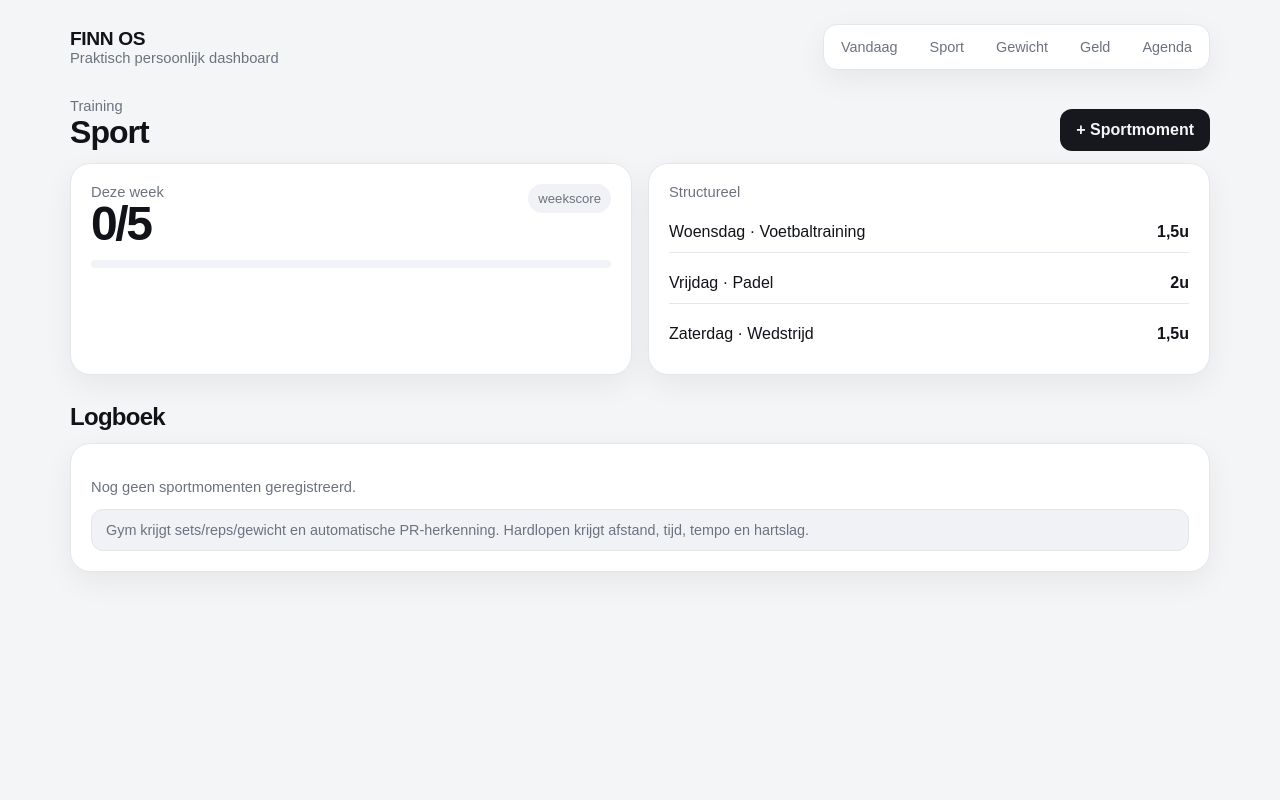
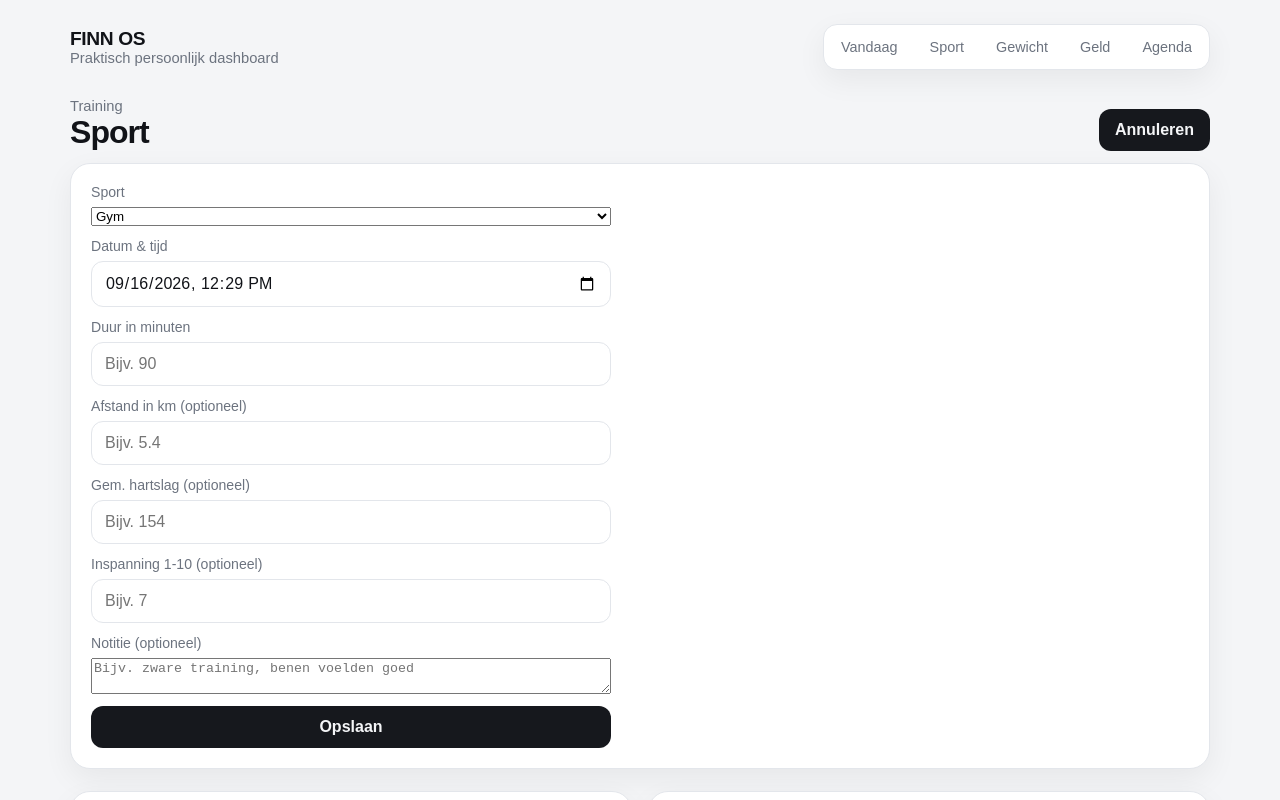
Before and after one commit to FinntheGit/finn-os, a Next.js app: page /sport in a window 1280 px wide. Both pictures are taken after a click on the button "+ Sportmoment". Shown: the top 800 px of the page. Built offline with nearby package versions, Linux system fonts and the light colour scheme; no server answers; the database is empty.

Commit message:
Refactor SportPage component and enhance functionality

```diff
--- a/src/app/sport/page.tsx
+++ b/src/app/sport/page.tsx
@@ -1,25 +1,370 @@
+"use client";
+
+import { FormEvent, useEffect, useMemo, useState } from "react";
+import { createClient } from "@/lib/supabase/client";
+
+type SportSession = {
+  id: string;
+  sport_type: "football" | "padel" | "gym" | "running" | "swimming";
+  started_at: string;
+  duration_minutes: number | null;
+  distance_km: number | null;
+  avg_heart_rate: number | null;
+  perceived_effort: number | null;
+  notes: string | null;
+};
+
+const SPORT_LABELS: Record<SportSession["sport_type"], string> = {
+  football: "Voetbal",
+  padel: "Padel",
+  gym: "Gym",
+  running: "Hardlopen",
+  swimming: "Zwemmen",
+};
+
 export default function SportPage() {
+  const [sessions, setSessions] = useState<SportSession[]>([]);
+  const [showForm, setShowForm] = useState(false);
+  const [loading, setLoading] = useState(true);
+  const [saving, setSaving] = useState(false);
+  const [message, setMessage] = useState("");
+
+  async function loadSessions() {
+    setLoading(true);
+    setMessage("");
+
+    try {
+      const supabase = createClient();
+
+      const { data, error } = await supabase
+        .from("sport_sessions")
+        .select(
+          "id, sport_type, started_at, duration_minutes, distance_km, avg_heart_rate, perceived_effort, notes"
+        )
+        .order("started_at", { ascending: false });
+
+      if (error) {
+        setMessage(error.message);
+        return;
+      }
+
+      setSessions(
+        (data ?? []).map((item) => ({
+          ...item,
+          duration_minutes:
+            item.duration_minutes === null ? null : Number(item.duration_minutes),
+          distance_km:
+            item.distance_km === null ? null : Number(item.distance_km),
+          avg_heart_rate:
+            item.avg_heart_rate === null ? null : Number(item.avg_heart_rate),
+          perceived_effort:
+            item.perceived_effort === null
+              ? null
+              : Number(item.perceived_effort),
+        }))
+      );
+    } catch (error) {
+      setMessage(
+        error instanceof Error ? error.message : "Sportmomenten laden mislukt."
+      );
+    } finally {
+      setLoading(false);
+    }
+  }
+
+  useEffect(() => {
+    loadSessions();
+  }, []);
+
+  async function submitSession(e: FormEvent<HTMLFormElement>) {
+    e.preventDefault();
+    setSaving(true);
+    setMessage("");
+
+    const form = new FormData(e.currentTarget);
+
+    const sportType = String(
+      form.get("sport_type")
+    ) as SportSession["sport_type"];
+
+    const startedAt = String(form.get("started_at") || "");
+    const durationRaw = String(form.get("duration_minutes") || "").trim();
+    const distanceRaw = String(form.get("distance_km") || "").trim();
+    const heartRateRaw = String(form.get("avg_heart_rate") || "").trim();
+    const effortRaw = String(form.get("perceived_effort") || "").trim();
+    const notes = String(form.get("notes") || "").trim();
+
+    try {
+      const supabase = createClient();
+
+      const {
+        data: { user },
+        error: userError,
+      } = await supabase.auth.getUser();
+
+      if (userError || !user) {
+        setMessage("Je bent niet ingelogd.");
+        setSaving(false);
+        return;
+      }
+
+      const { error } = await supabase.from("sport_sessions").insert({
+        user_id: user.id,
+        sport_type: sportType,
+        started_at: new Date(startedAt).toISOString(),
+        duration_minutes: durationRaw ? Number(durationRaw) : null,
+        distance_km: distanceRaw ? Number(distanceRaw) : null,
+        avg_heart_rate: heartRateRaw ? Number(heartRateRaw) : null,
+        perceived_effort: effortRaw ? Number(effortRaw) : null,
+        notes: notes || null,
+      });
+
+      if (error) {
+        setMessage(error.message);
+        setSaving(false);
+        return;
+      }
+
+      setShowForm(false);
+      await loadSessions();
+    } catch (error) {
+      setMessage(
+        error instanceof Error ? error.message : "Opslaan mislukt."
+      );
+    } finally {
+      setSaving(false);
+    }
+  }
+
+  const sessionsThisWeek = useMemo(() => {
+    const now = new Date();
+
+    const startOfWeek = new Date(now);
+    const day = startOfWeek.getDay();
+    const diffToMonday = day === 0 ? -6 : 1 - day;
+
+    startOfWeek.setDate(startOfWeek.getDate() + diffToMonday);
+    startOfWeek.setHours(0, 0, 0, 0);
+
+    return sessions.filter(
+      (session) => new Date(session.started_at) >= startOfWeek
+    );
+  }, [sessions]);
+
+  const weekCount = sessionsThisWeek.length;
+  const weekTarget = 5;
+  const progress = Math.min((weekCount / weekTarget) * 100, 100);
+
+  function formatDuration(minutes: number | null) {
+    if (!minutes) return null;
+
+    if (minutes < 60) return `${minutes} min`;
+
+    const hours = Math.floor(minutes / 60);
+    const remaining = minutes % 60;
+
+    if (remaining === 0) return `${hours}u`;
+
+    return `${hours}u ${remaining}m`;
+  }
+
   return (
     <>
-      <div className="section-title"><div><div className="subtle">Training</div><h1>Sport</h1></div><button className="btn">+ Sportmoment</button></div>
+      <div className="section-title">
+        <div>
+          <div className="subtle">Training</div>
+          <h1>Sport</h1>
+        </div>
+
+        <button className="btn" onClick={() => setShowForm((value) => !value)}>
+          {showForm ? "Annuleren" : "+ Sportmoment"}
+        </button>
+      </div>
+
+      {showForm && (
+        <div className="card" style={{ marginBottom: 22 }}>
+          <form className="form" onSubmit={submitSession}>
+            <div className="field">
+              <label>Sport</label>
+              <select name="sport_type" defaultValue="gym" required>
+                <option value="football">Voetbal</option>
+                <option value="padel">Padel</option>
+                <option value="gym">Gym</option>
+                <option value="running">Hardlopen</option>
+                <option value="swimming">Zwemmen</option>
+              </select>
+            </div>
+
+            <div className="field">
+              <label>Datum & tijd</label>
+              <input
+                name="started_at"
+                type="datetime-local"
+                required
+                defaultValue={new Date().toISOString().slice(0, 16)}
+              />
+            </div>
+
+            <div className="field">
+              <label>Duur in minuten</label>
+              <input
+                name="duration_minutes"
+                type="number"
+                min="1"
+                max="1440"
+                placeholder="Bijv. 90"
+              />
+            </div>
+
+            <div className="field">
+              <label>Afstand in km (optioneel)</label>
+              <input
+                name="distance_km"
+                type="number"
+                step="0.01"
+                min="0"
+                placeholder="Bijv. 5.4"
+              />
+            </div>
+
+            <div className="field">
+              <label>Gem. hartslag (optioneel)</label>
+              <input
+                name="avg_heart_rate"
+                type="number"
+                min="30"
+                max="240"
+                placeholder="Bijv. 154"
+              />
+            </div>
+
+            <div className="field">
+              <label>Inspanning 1-10 (optioneel)</label>
+              <input
+                name="perceived_effort"
+                type="number"
+                min="1"
+                max="10"
+                placeholder="Bijv. 7"
+              />
+            </div>
+
+            <div className="field">
+              <label>Notitie (optioneel)</label>
+              <textarea
+                name="notes"
+                placeholder="Bijv. zware training, benen voelden goed"
+              />
+            </div>
+
+            <button className="btn" type="submit" disabled={saving}>
+              {saving ? "Opslaan..." : "Opslaan"}
+            </button>
+          </form>
+        </div>
+      )}
+
+      {message && (
+        <div className="notice" style={{ marginBottom: 22 }}>
+          {message}
+        </div>
+      )}
+
       <section className="grid two">
         <div className="card">
-          <div className="metric"><div><div className="subtle">Deze week</div><div className="big" style={{fontSize:"3rem"}}>0/5</div></div><span className="pill">weekscore</span></div>
-          <div className="progress"><span style={{width:"0%"}} /></div>
+          <div className="metric">
+            <div>
+              <div className="subtle">Deze week</div>
+              <div className="big" style={{ fontSize: "3rem" }}>
+                {loading ? "..." : `${weekCount}/${weekTarget}`}
+              </div>
+            </div>
+
+            <span className="pill">weekscore</span>
+          </div>
+
+          <div className="progress">
+            <span style={{ width: `${progress}%` }} />
+          </div>
         </div>
+
         <div className="card">
           <div className="subtle">Structureel</div>
+
           <div className="list">
-            <div className="row"><span>Woensdag · Voetbaltraining</span><strong>1,5u</strong></div>
-            <div className="row"><span>Vrijdag · Padel</span><strong>2u</strong></div>
-            <div className="row"><span>Zaterdag · Wedstrijd</span><strong>1,5u</strong></div>
+            <div className="row">
+              <span>Woensdag · Voetbaltraining</span>
+              <strong>1,5u</strong>
+            </div>
+
+            <div className="row">
+              <span>Vrijdag · Padel</span>
+              <strong>2u</strong>
+            </div>
+
+            <div className="row">
+              <span>Zaterdag · Wedstrijd</span>
+              <strong>1,5u</strong>
+            </div>
           </div>
         </div>
       </section>
-      <div className="section-title"><h2>Logboek</h2></div>
+
+      <div className="section-title">
+        <h2>Logboek</h2>
+      </div>
+
       <div className="card">
-        <p className="subtle">Nog geen sportmomenten geregistreerd.</p>
-        <div className="notice">Gym krijgt sets/reps/gewicht en automatische PR-herkenning. Hardlopen krijgt afstand, tijd, tempo en hartslag.</div>
+        {sessions.length === 0 ? (
+          <>
+            <p className="subtle">
+              Nog geen sportmomenten geregistreerd.
+            </p>
+
+            <div className="notice">
+              Gym krijgt later sets/reps/gewicht en automatische
+              PR-herkenning. Hardlopen krijgt daarna tempo-analyse.
+            </div>
+          </>
+        ) : (
+          <div className="list">
+            {sessions.slice(0, 12).map((session) => (
+              <div className="row" key={session.id}>
+                <span>
+                  <strong>{SPORT_LABELS[session.sport_type]}</strong>
+                  <br />
+                  <span className="subtle">
+                    {new Date(session.started_at).toLocaleDateString("nl-NL")}
+                  </span>
+                </span>
+
+                <span style={{ textAlign: "right" }}>
+                  <strong>
+                    {formatDuration(session.duration_minutes) ?? "—"}
+                  </strong>
+
+                  {session.distance_km !== null && (
+                    <>
+                      <br />
+                      <span className="subtle">
+                        {session.distance_km.toFixed(2)} km
+                      </span>
+                    </>
+                  )}
+
+                  {session.perceived_effort !== null && (
+                    <>
+                      <br />
+                      <span className="subtle">
+                        RPE {session.perceived_effort}/10
+                      </span>
+                    </>
+                  )}
+                </span>
+              </div>
+            ))}
+          </div>
+        )}
       </div>
     </>
   );
```
